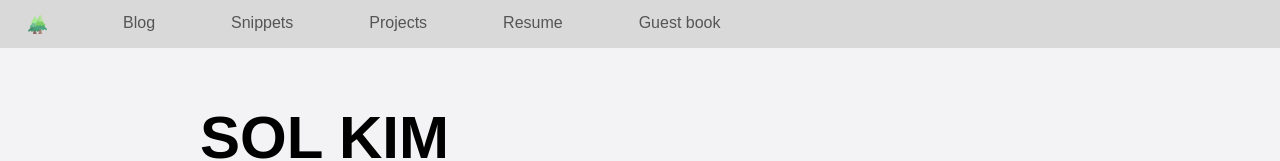
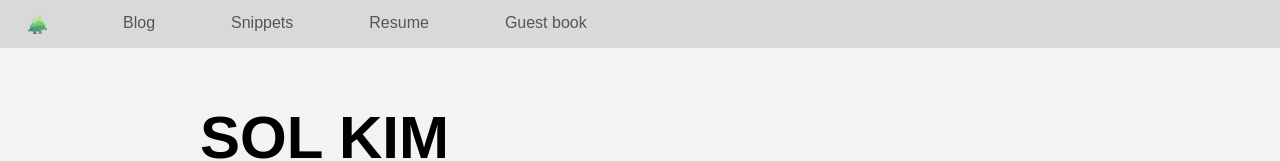
Before and after one commit to s01k1m/s01k1m.github.io, a Next.js app: page / in a window 1280 px wide. Shown: the top 161 px of the page. Built offline with nearby package versions, Linux system fonts and the light colour scheme; a web font is replaced by a local one.

Commit message:
design: nav 가로 줄어들면 wrap 방지

```diff
--- a/src/components/Nav.tsx
+++ b/src/components/Nav.tsx
@@ -73,7 +73,7 @@ const Nav = () => {
   return (
     <NavBar>
       <div className="web flex">
-        <Link className="relative h-[35px] w-[35px]" href="/">
+        <Link className="relative h-[35px] w-[35px] shrink-0" href="/">
           <Image
             width="0"
             height="0"
@@ -86,7 +86,7 @@ const Nav = () => {
         </Link>
         {navlinks.map((nav) => (
           <Link
-            className="hidden min-[640px]:inline-block"
+            className="hidden shrink-0 min-[640px]:inline-block"
             href={nav.link}
             key={nav.title}
           >
--- a/src/data/navlinks.ts
+++ b/src/data/navlinks.ts
@@ -2,7 +2,7 @@ const navlinks: { title: string; link: string }[] = [
   // { title: "Home", link: "/" },
   { title: 'Blog', link: '/blog' },
   { title: 'Snippets', link: '/snippets' },
-  { title: 'Projects', link: '/projects' },
+  // { title: 'Projects', link: '/projects' },
   { title: 'Resume', link: '/resume' },
   { title: 'Guest book', link: '/guestbook' },
 ]
```
